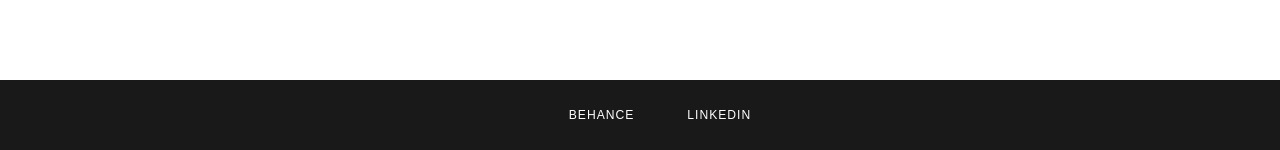
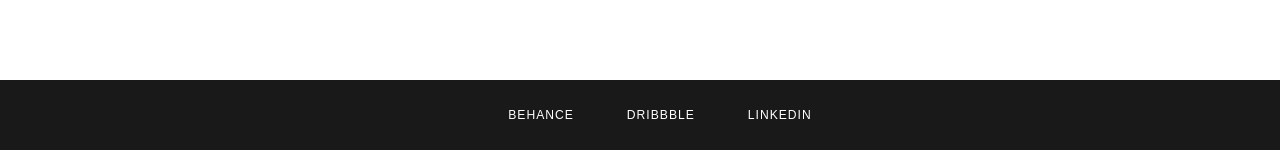
Before and after one commit to norr0065/portfolio-site, a Jekyll site: the page built from index.html, in a window 1280 px wide. Shown: the part 2047-2197 px from the top of the page. Built offline with Jekyll 4.4.1, drawn with Linux system fonts in a browser that asks for light colours; Markdown is read by kramdown in place of the engine named in the settings.

Commit message:
Added Dribble Account Back in

```diff
--- a/_layouts/default.html
+++ b/_layouts/default.html
@@ -54,6 +54,11 @@
         <a href="https://www.behance.net/britnor" target="_blank">Behance</a>
     </li>
 
+      <li class="footie capitalize">
+        <a href="https://dribbble.com/brittanynorris" target="_blank">Dribbble</a>
+    </li>
+
+
      <li class="footie capitalize">
         <a href="https://www.linkedin.com/nhome/?trk=" target="_blank">Linkedin</a>
     </li>
```
